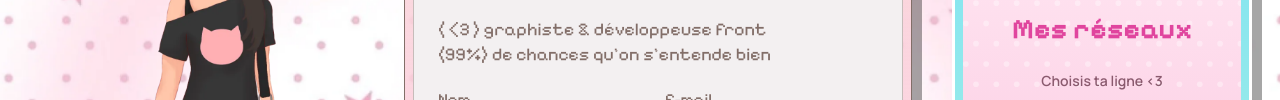
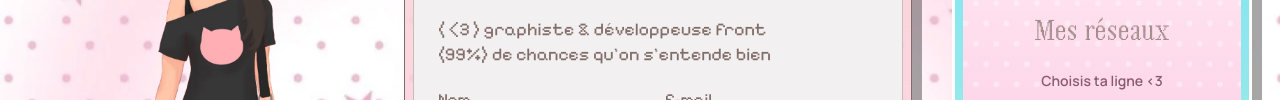
Before and after one commit to alice-frln/portfolio-s3, an Astro site: page /contact in a window 1280 px wide. Shown: the part 231-331 px from the top of the page. Built offline with nearby package versions, Linux system fonts and the light colour scheme; Astro itself is replaced by a stand-in of ours.

Commit message:
Page Contact : titre "Mes reseaux" en Peix (marron) au lieu du rose custom
Co-Authored-By: Claude Sonnet 5 <noreply@anthropic.com>

```diff
--- a/src/pages/contact.astro
+++ b/src/pages/contact.astro
@@ -239,7 +239,7 @@ const etincelles = [
                   <span class="font-pixel text-[0.875rem] font-semibold text-[#c2367f]">4G</span>
                   <Image src={batterie} alt="" class="h-3 w-[26px]" />
                 </div>
-                <p class="font-pixel text-[1.75rem] font-bold text-[#e0459e]">Mes réseaux</p>
+                <p class="font-peix text-[1.75rem] text-marron [font-feature-settings:'liga'_0]">Mes réseaux</p>
                 <p class="font-manrope text-[0.875rem] font-semibold text-[#8a5a6e]">Choisis ta ligne &lt;3</p>
 
                 <ul class="mt-2 flex w-full flex-col items-center gap-4">
```
